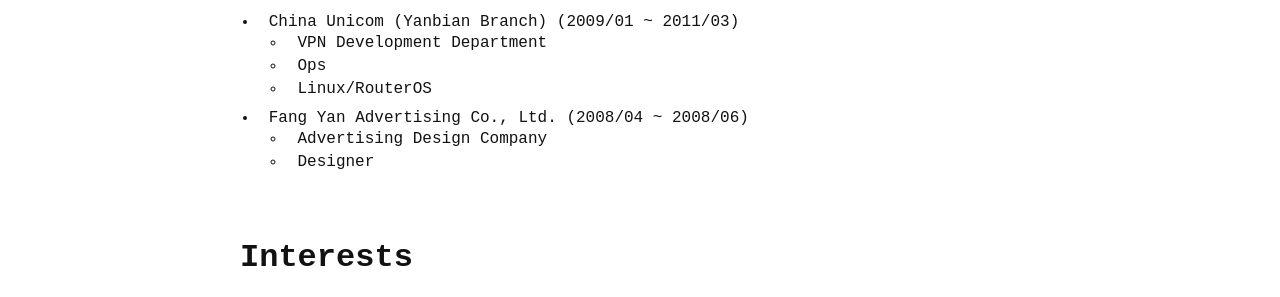
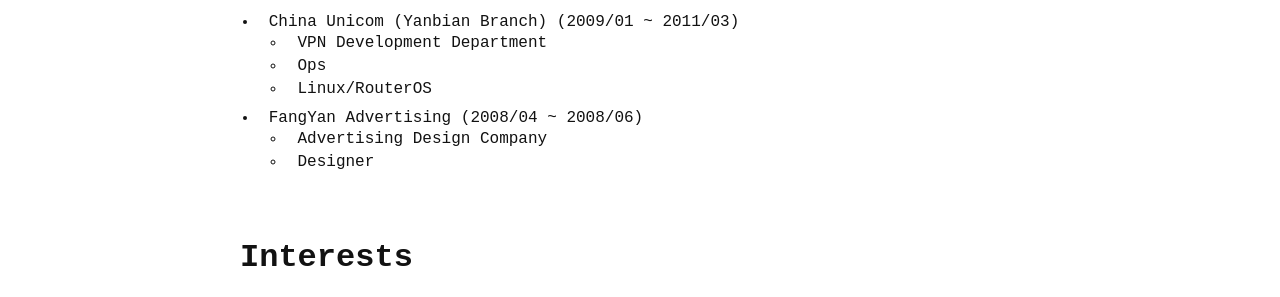
Before and after one commit to banjuanshu/banjuanshu.github.io, a Jekyll site: the page built from docs/index.md, in a window 1280 px wide. Shown: the part 1288-1585 px from the top of the page. Built offline with Jekyll 4.4.1, drawn with Linux system fonts in a browser that asks for light colours.

Commit message:
fix(index): modify about me

```diff
--- a/docs/index.md
+++ b/docs/index.md
@@ -42,7 +42,7 @@ I prioritize teamwork and effective communication, and I excel in collaborating
   * Ops
   * Linux/RouterOS
 
-* Fang Yan Advertising Co., Ltd. (2008/04 ~ 2008/06)
+* FangYan Advertising (2008/04 ~ 2008/06)
   * Advertising Design Company
   * Designer
 
```
